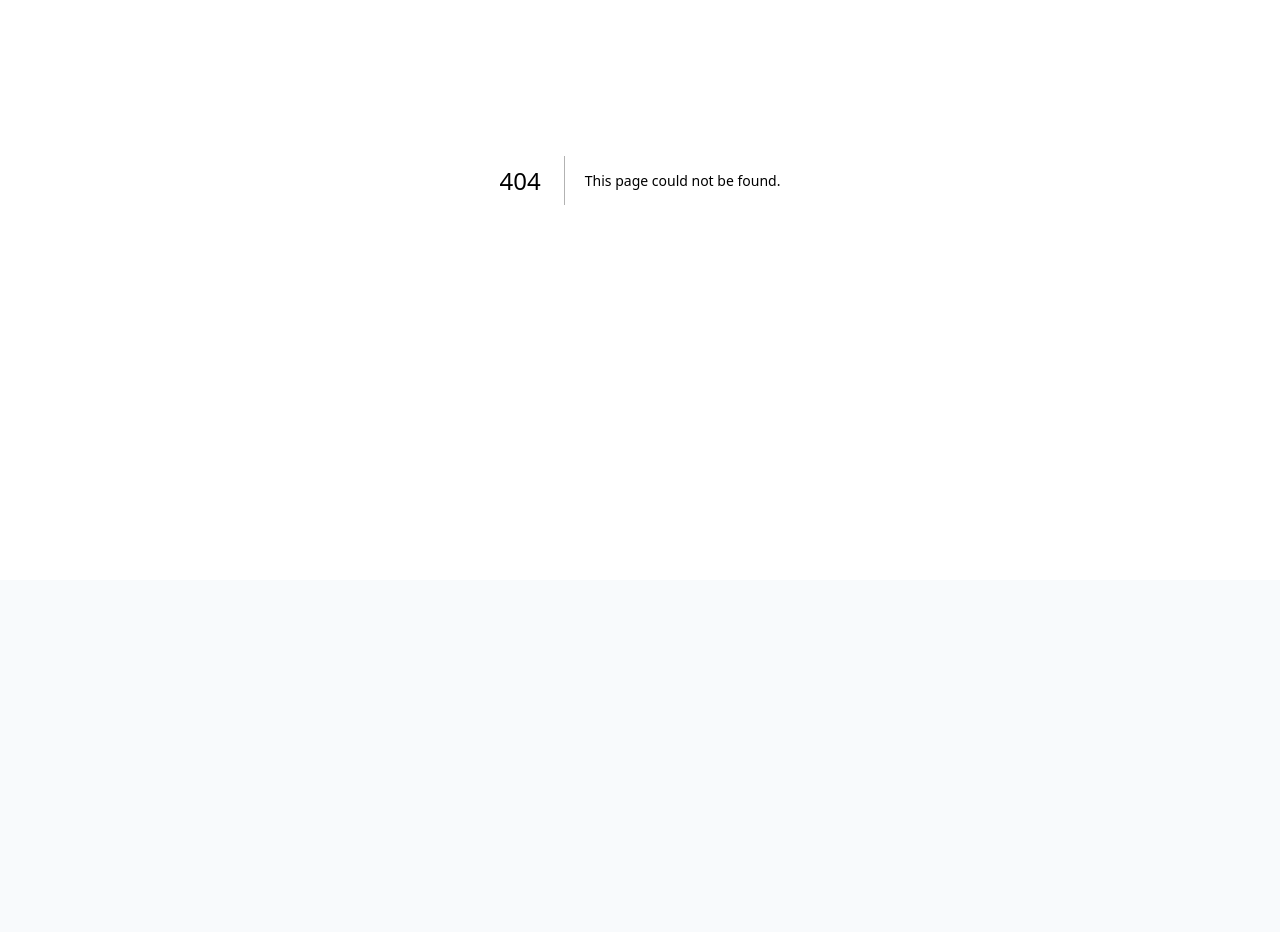
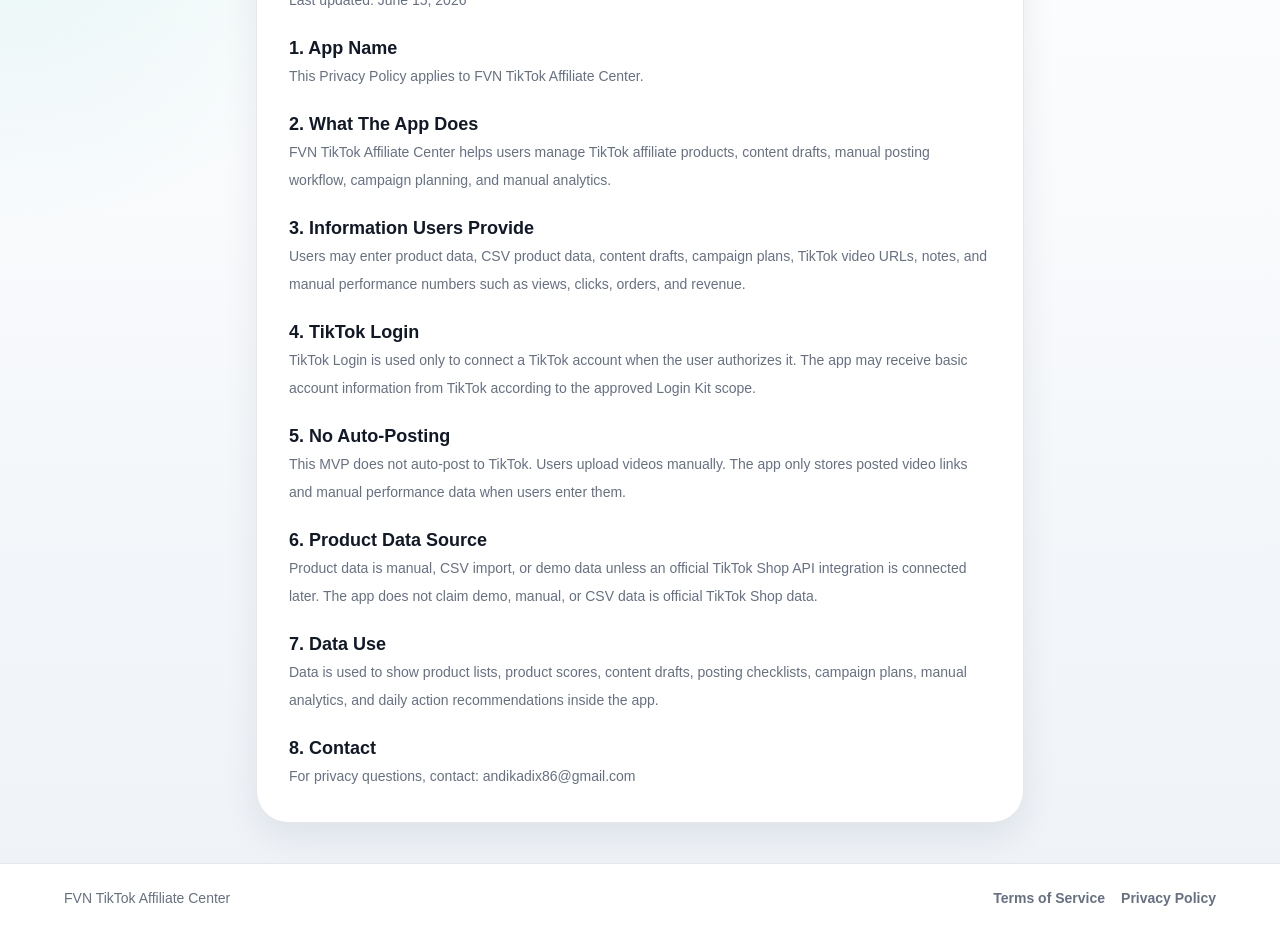
Before and after one commit to andikadix86-ship-it/FVN-TikTok-Affiliate-Center, a Next.js app: page /privacy in a window 1280 px wide. Before the commit this address had no page. Shown: the part 220-1152 px from the top of the page. Before the commit the page ends 800 px from the top, so only its background shows below. Built offline with nearby package versions, Linux system fonts and the light colour scheme.

Commit message:
chore: add terms and privacy pages for tiktok app review

```diff
--- /dev/null
+++ b/src/app/privacy/page.tsx
@@ -0,0 +1,69 @@
+import { AppShell } from "@/components/app-shell";
+
+export default function PrivacyPage() {
+  return (
+    <AppShell>
+      <section className="px-4 pb-10 pt-6 sm:px-6 lg:px-8">
+        <div className="mx-auto max-w-3xl rounded-[2rem] border border-line bg-white p-6 shadow-soft sm:p-8">
+          <p className="text-sm font-bold uppercase tracking-wide text-mint">Legal</p>
+          <h1 className="mt-2 text-3xl font-black text-ink">Privacy Policy</h1>
+          <p className="mt-2 text-sm text-muted">Last updated: June 15, 2026</p>
+
+          <div className="mt-6 space-y-5 text-sm leading-7 text-muted">
+            <section>
+              <h2 className="text-lg font-black text-ink">1. App Name</h2>
+              <p>This Privacy Policy applies to FVN TikTok Affiliate Center.</p>
+            </section>
+
+            <section>
+              <h2 className="text-lg font-black text-ink">2. What The App Does</h2>
+              <p>
+                FVN TikTok Affiliate Center helps users manage TikTok affiliate products, content drafts, manual posting workflow, campaign planning, and manual analytics.
+              </p>
+            </section>
+
+            <section>
+              <h2 className="text-lg font-black text-ink">3. Information Users Provide</h2>
+              <p>
+                Users may enter product data, CSV product data, content drafts, campaign plans, TikTok video URLs, notes, and manual performance numbers such as views, clicks, orders, and revenue.
+              </p>
+            </section>
+
+            <section>
+              <h2 className="text-lg font-black text-ink">4. TikTok Login</h2>
+              <p>
+                TikTok Login is used only to connect a TikTok account when the user authorizes it. The app may receive basic account information from TikTok according to the approved Login Kit scope.
+              </p>
+            </section>
+
+            <section>
+              <h2 className="text-lg font-black text-ink">5. No Auto-Posting</h2>
+              <p>
+                This MVP does not auto-post to TikTok. Users upload videos manually. The app only stores posted video links and manual performance data when users enter them.
+              </p>
+            </section>
+
+            <section>
+              <h2 className="text-lg font-black text-ink">6. Product Data Source</h2>
+              <p>
+                Product data is manual, CSV import, or demo data unless an official TikTok Shop API integration is connected later. The app does not claim demo, manual, or CSV data is official TikTok Shop data.
+              </p>
+            </section>
+
+            <section>
+              <h2 className="text-lg font-black text-ink">7. Data Use</h2>
+              <p>
+                Data is used to show product lists, product scores, content drafts, posting checklists, campaign plans, manual analytics, and daily action recommendations inside the app.
+              </p>
+            </section>
+
+            <section>
+              <h2 className="text-lg font-black text-ink">8. Contact</h2>
+              <p>For privacy questions, contact: andikadix86@gmail.com</p>
+            </section>
+          </div>
+        </div>
+      </section>
+    </AppShell>
+  );
+}
--- /dev/null
+++ b/src/app/terms/page.tsx
@@ -0,0 +1,69 @@
+import { AppShell } from "@/components/app-shell";
+
+export default function TermsPage() {
+  return (
+    <AppShell>
+      <section className="px-4 pb-10 pt-6 sm:px-6 lg:px-8">
+        <div className="mx-auto max-w-3xl rounded-[2rem] border border-line bg-white p-6 shadow-soft sm:p-8">
+          <p className="text-sm font-bold uppercase tracking-wide text-mint">Legal</p>
+          <h1 className="mt-2 text-3xl font-black text-ink">Terms of Service</h1>
+          <p className="mt-2 text-sm text-muted">Last updated: June 15, 2026</p>
+
+          <div className="mt-6 space-y-5 text-sm leading-7 text-muted">
+            <section>
+              <h2 className="text-lg font-black text-ink">1. App Name</h2>
+              <p>These Terms of Service apply to FVN TikTok Affiliate Center.</p>
+            </section>
+
+            <section>
+              <h2 className="text-lg font-black text-ink">2. Purpose</h2>
+              <p>
+                FVN TikTok Affiliate Center helps users manage TikTok affiliate products, content drafts, manual posting workflow, campaign planning, and manual analytics.
+              </p>
+            </section>
+
+            <section>
+              <h2 className="text-lg font-black text-ink">3. TikTok Login</h2>
+              <p>
+                TikTok Login is used only to connect a TikTok account when the user authorizes it. The app uses TikTok Login Kit for account connection and OAuth diagnostics.
+              </p>
+            </section>
+
+            <section>
+              <h2 className="text-lg font-black text-ink">4. Manual Publishing</h2>
+              <p>
+                This MVP does not auto-post to TikTok. Users upload videos manually to TikTok and may save the posted video URL in the app for tracking.
+              </p>
+            </section>
+
+            <section>
+              <h2 className="text-lg font-black text-ink">5. Product Data</h2>
+              <p>
+                Product data is manual, CSV import, or demo data unless an official TikTok Shop API integration is connected later. Demo, manual, and CSV data should not be treated as official TikTok Shop data.
+              </p>
+            </section>
+
+            <section>
+              <h2 className="text-lg font-black text-ink">6. User Responsibility</h2>
+              <p>
+                Users are responsible for checking product information, complying with TikTok policies, using safe claims, and manually entering accurate performance data.
+              </p>
+            </section>
+
+            <section>
+              <h2 className="text-lg font-black text-ink">7. No Guaranteed Results</h2>
+              <p>
+                The app provides planning, scoring, content drafts, and analytics helpers. It does not guarantee sales, views, clicks, orders, income, or viral results.
+              </p>
+            </section>
+
+            <section>
+              <h2 className="text-lg font-black text-ink">8. Contact</h2>
+              <p>For questions about these terms, contact: andikadix86@gmail.com</p>
+            </section>
+          </div>
+        </div>
+      </section>
+    </AppShell>
+  );
+}
--- a/src/components/app-shell.tsx
+++ b/src/components/app-shell.tsx
@@ -68,6 +68,15 @@
           })}
         </div>
       </nav>
+      <footer className="border-t border-line bg-white px-4 py-6 sm:px-6 lg:px-8">
+        <div className="mx-auto flex max-w-6xl flex-col gap-2 text-sm text-muted sm:flex-row sm:items-center sm:justify-between">
+          <p>FVN TikTok Affiliate Center</p>
+          <div className="flex gap-4">
+            <a href="/terms" className="font-semibold hover:text-ink">Terms of Service</a>
+            <a href="/privacy" className="font-semibold hover:text-ink">Privacy Policy</a>
+          </div>
+        </div>
+      </footer>
       <div className="h-20 sm:hidden" />
     </main>
   );
```
Also changed, not shown: 1 other file (tests, documents, lock files or other folders).
